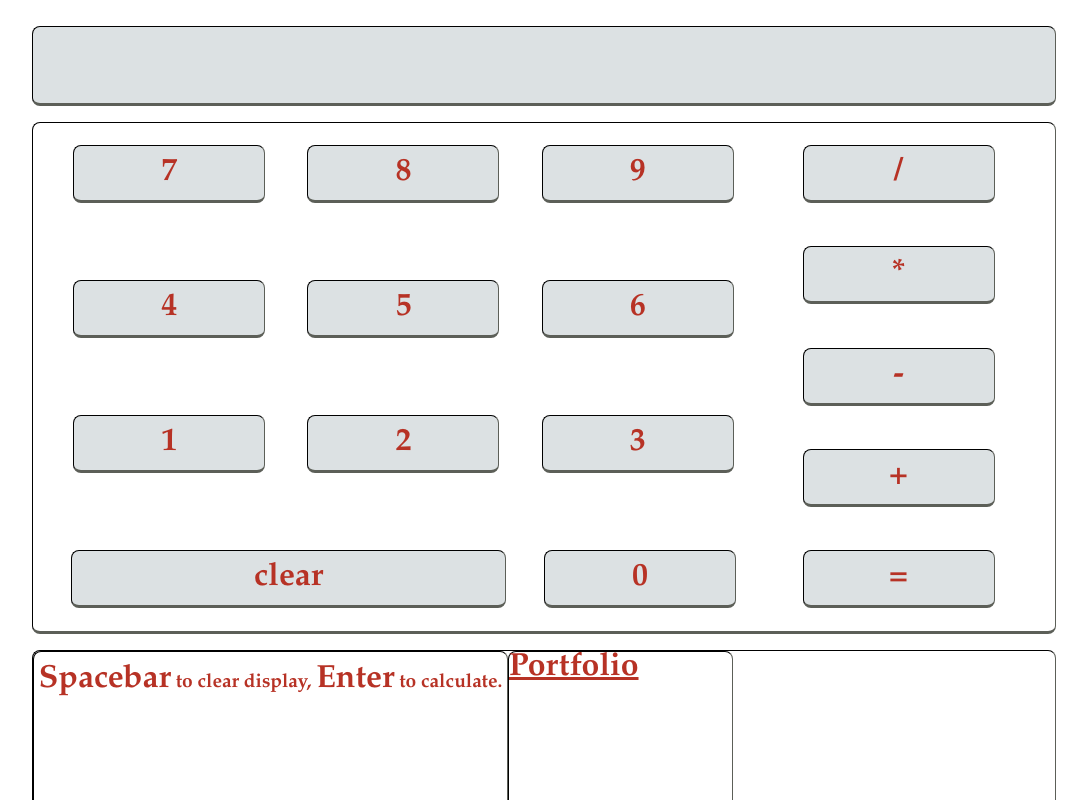
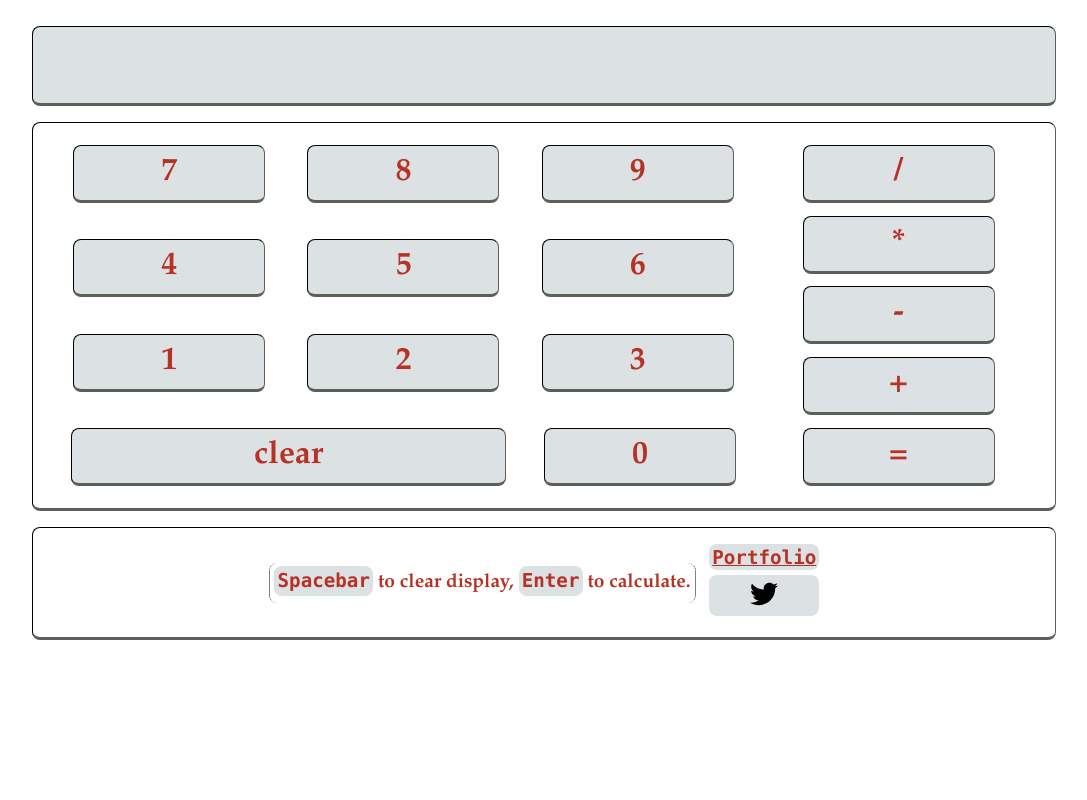
Before and after one commit to 3dvkr/calculator, a plain HTML site: page index.html in a window 1280 px wide. Shown: the top 800 px of the page, without its empty margins (96-1183 px from the left). Drawn offline with Linux system fonts and the light colour scheme.

Commit message:
Update style.css
svg styling
kbr and contact info styling
made the bottom section look less busy

```diff
--- a/style.css
+++ b/style.css
@@ -23,6 +23,28 @@ Lighter Grey: #DCE1E3
 	border-radius: 8px;
 }
 
+kbr, .contact > * {
+	font-family: Consolas;
+	font-size: 1.2rem;
+	background-color: #DCE1E3;
+	padding: .2rem;
+}
+
+.svg-icon {
+	width: 1em;
+	height: 1em;
+  }
+  .svg-icon path,
+  .svg-icon polygon,
+  .svg-icon rect {
+	fill: black;
+  }
+  .svg-icon circle {
+	stroke: #DCE1E3;
+	stroke-width: 2;
+  }
+
+
 main{
 	padding: 1vmin 2vmin;
 	background-color: white;
@@ -36,11 +58,14 @@ h3 {
 }
 
 
-section {margin-bottom: 2vmin;}
+main > section {
+	margin-bottom: 2vmin;
+	min-width: 225px;
+	display: flex;
+}
 .calcDisp {
     background-color: #DCE1E3;
 
-	display: flex;
 	justify-content: flex-end;
 	align-items: flex-end;
 
@@ -56,12 +81,7 @@ section, button {
 	border-right: 1px solid #5C5F58;
 }
 #display {margin: .2rem .5rem;}
-section {
-	height: 40vw;
-	min-height: 300px;
-	min-width: 225px;
-	display: flex;
-}
+
 ul {
 	list-style: none;
 	display: flex;
@@ -84,14 +104,29 @@ button{
 }
 
 .clearBtn, #clearDisp {width: 34vw;}
+.notesAndContact {
+	justify-content: center;
+	align-items: center;
+	padding: 1rem;
+}
+.notesAndContact > * {border: none;}
+.instructions {
+	padding: .3rem;
+	margin-right: .8rem;
+	border-left: .6px dotted black;
+	border-right: .6px dotted black;
 
-.instructions {padding: .3rem;}
+}
 .instructions * {line-height: 1.5;}
 .instructions, .instructions p {
 	font-size: 1.2rem;
 	min-height: 0;
 	height: auto;
 	display: block;
+}
+.contactP{
+	text-align:center;
+	margin-bottom: .3rem;
 }
 
 @media screen and (min-width: 330px) {
```
